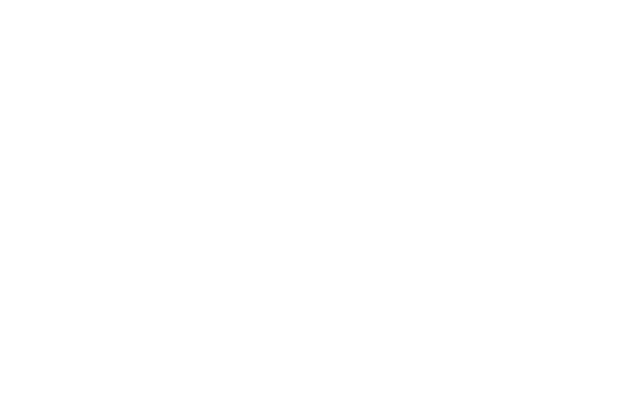
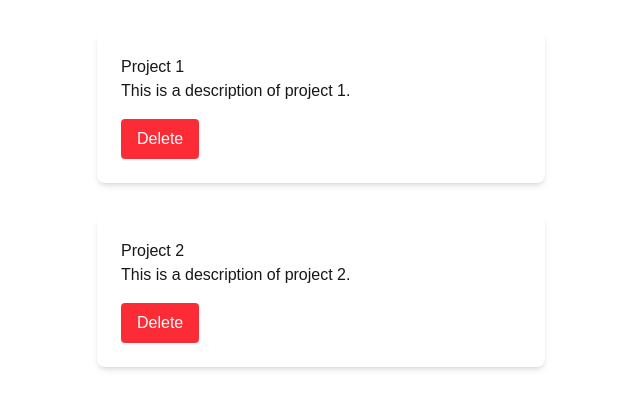
Before and after one commit to shahariar270/next-basic, a Next.js app: page / in a window 1280 px wide. Shown: the part 201-610 px from the top of the page, without its empty margins (319-959 px from the left). Built offline with nearby package versions, Linux system fonts and the light colour scheme.

Commit message:
Implement project listing with delete functionality

```diff
--- a/app/page.js
+++ b/app/page.js
@@ -1,7 +1,35 @@
+"use client";
 import Image from "next/image";
+import { useState } from "react";
+
 
 export default function Home() {
+  const[ data , setData ] = useState([
+    {
+      id: 1,
+      title: "Project 1",
+      description: "This is a description of project 1.",
+    },
+    {
+      id: 2,
+      title: "Project 2",
+      description: "This is a description of project 2.",
+    }
+  ]);
+
+  const handleDelete = (id) => {
+    setData(data.filter((project) => project.id !== id));
+  };
+
   return (
-    <div></div>
+    <div className="flex flex-col items-center justify-center min-h-screen py-2">
+      {data.map((project) => (
+        <div key={project.id} className="bg-white rounded-lg shadow-md p-6 m-4 w-full max-w-md">
+          <h2>{project.title}</h2>
+          <p>{project.description}</p>
+          <button onClick={()=>handleDelete(project.id)} className="bg-red-500 text-white px-4 py-2 rounded mt-4">Delete</button>
+        </div>
+      ))}
+    </div>
   );
 }
```
